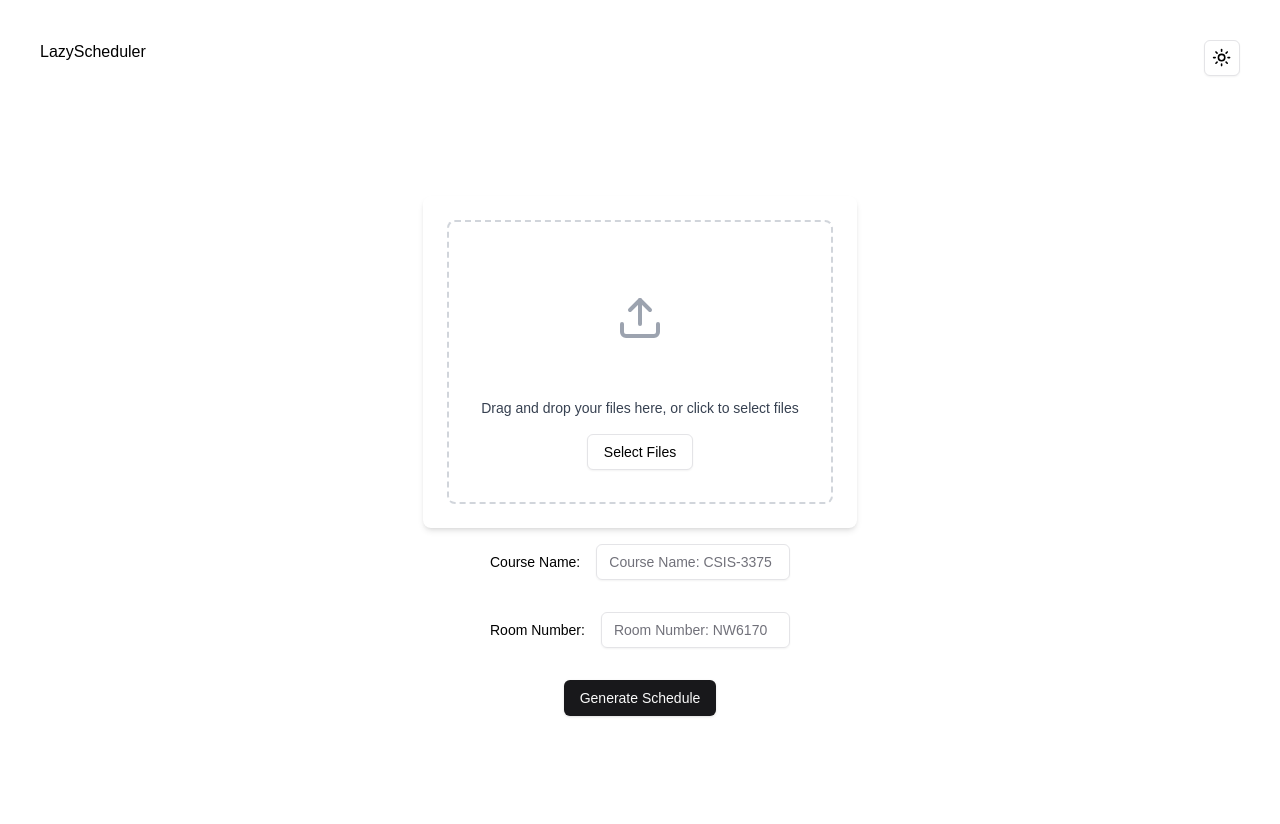
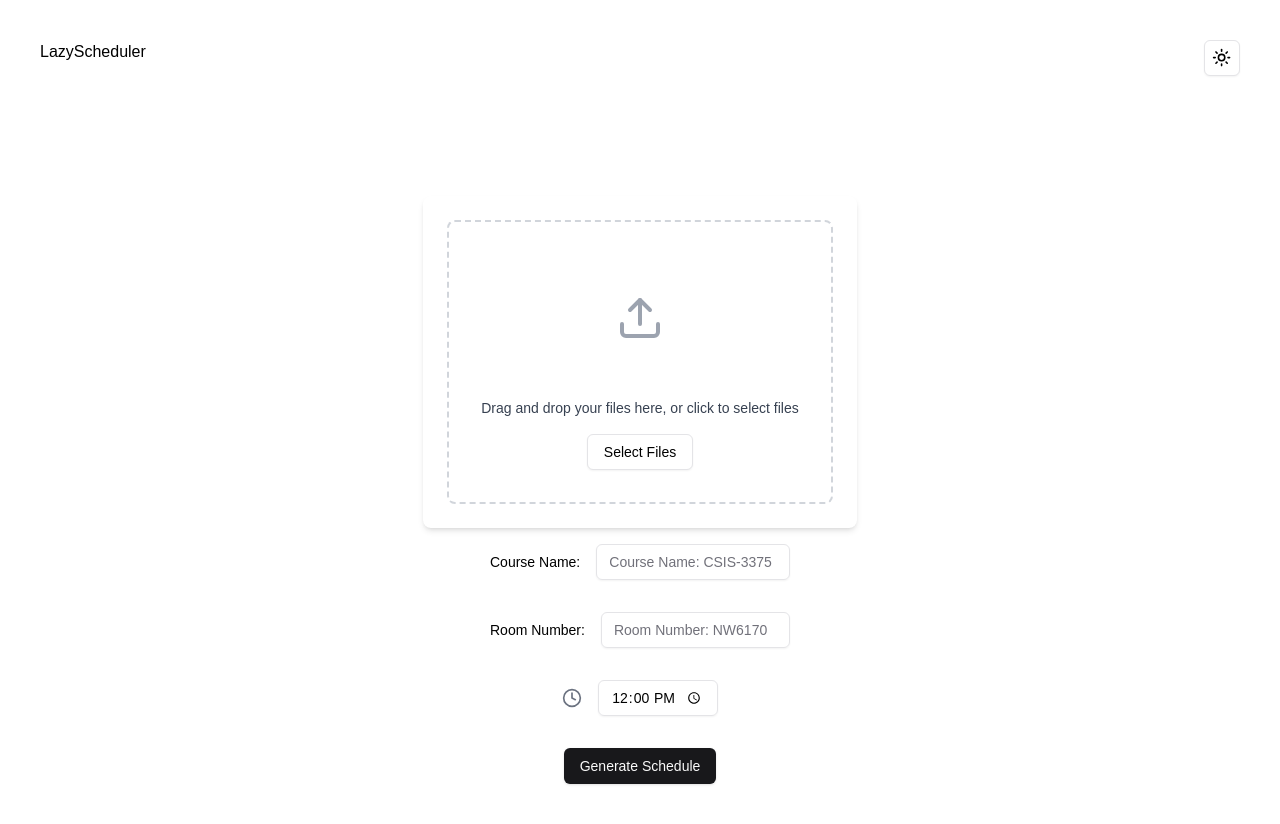
Before and after one commit to lhahut96/lazy-scheduler, a Next.js app in the folder fe/: page / in a window 1280 px wide. Shown: the top 824 px of the page. Before the commit the page ends 800 px from the top, so only its background shows below. Built offline with nearby package versions, Linux system fonts and the light colour scheme.

Commit message:
fixing with time picker

```diff
--- a/fe/app/page.tsx
+++ b/fe/app/page.tsx
@@ -9,6 +9,7 @@ export default function Home() {
   const [data, setData] = useState<generateScheduleData>({
     courseName: "",
     roomNumber: "",
+    time : "12:00",
     outlineFile: null,
   });
 
@@ -19,14 +20,14 @@ export default function Home() {
     setData({ ...data, outlineFile: file });
   };
 
-  const fieldUpdate = (values: { courseName: string; roomNumber: string }) => {
+  const fieldUpdate = (values: { courseName: string; roomNumber: string, time: string}) => {
     const newData = {
       courseName: values.courseName,
       roomNumber: values.roomNumber,
+      time: values.time,
       outlineFile: data.outlineFile,
     };
     setData(newData);
-    console.log(newData.outlineFile?.stream());
     handleGenerateSchedule(newData);
   };
 
--- /dev/null
+++ b/fe/components/TimePicker.tsx
@@ -0,0 +1,38 @@
+"use client";
+
+import { Input } from "@/components/ui/input";
+import { Label } from "@/components/ui/label";
+import { Clock } from "lucide-react";
+import { useEffect, useState } from "react";
+
+export default function TimePicker({
+  setTimeData,
+}: {
+  setTimeData: (time: string) => void;
+}) {
+  const [time, setTime] = useState("12:00");
+
+  useEffect(() => {
+    setTimeData(time);
+  }, [time, setTimeData]);
+
+  return (
+    <div className='w-fit space-y-4'>
+      <div className='flex items-center space-x-4'>
+        <Clock className='h-5 w-5 text-gray-500' />
+        <div className='flex-grow'>
+          <Label htmlFor='time' className='sr-only'>
+            Time
+          </Label>
+          <Input
+            id='time'
+            type='time'
+            value={time}
+            onChange={(e) => setTime(e.target.value)}
+            className='w-fit'
+          />
+        </div>
+      </div>
+    </div>
+  );
+}
--- a/fe/components/home/CourseName.tsx
+++ b/fe/components/home/CourseName.tsx
@@ -12,6 +12,8 @@ import {
   FormLabel,
 } from "@/components/ui/form";
 import { Input } from "@/components/ui/input";
+import { useState } from "react";
+import TimePicker from "../TimePicker";
 
 export default function CourseName({
   handleFieldUpdate,
@@ -19,8 +21,11 @@ export default function CourseName({
   handleFieldUpdate: (values: {
     courseName: string;
     roomNumber: string;
+    time: string;
   }) => void,
 }) {
+  const [time, setTime] = useState("12:00");
+
   const formSchema = z.object({
     courseName: z.string().min(2).max(50),
     roomNumber: z.string().min(2).max(50),
@@ -39,7 +44,7 @@ export default function CourseName({
   function onSubmit(values: z.infer<typeof formSchema>) {
     // Do something with the form values.
     // ✅ This will be type-safe and validated.
-    handleFieldUpdate(values);
+    handleFieldUpdate({...values, time});
   }
 
   return (
@@ -72,6 +77,8 @@ export default function CourseName({
             </FormItem>
           )}
         />
+          <TimePicker setTimeData={setTime} />
+
         <Button className='mx-auto' type='submit'>
           Generate Schedule
         </Button>
--- /dev/null
+++ b/fe/components/ui/popover.tsx
@@ -0,0 +1,33 @@
+"use client"
+
+import * as React from "react"
+import * as PopoverPrimitive from "@radix-ui/react-popover"
+
+import { cn } from "@/lib/utils"
+
+const Popover = PopoverPrimitive.Root
+
+const PopoverTrigger = PopoverPrimitive.Trigger
+
+const PopoverAnchor = PopoverPrimitive.Anchor
+
+const PopoverContent = React.forwardRef<
+  React.ElementRef<typeof PopoverPrimitive.Content>,
+  React.ComponentPropsWithoutRef<typeof PopoverPrimitive.Content>
+>(({ className, align = "center", sideOffset = 4, ...props }, ref) => (
+  <PopoverPrimitive.Portal>
+    <PopoverPrimitive.Content
+      ref={ref}
+      align={align}
+      sideOffset={sideOffset}
+      className={cn(
+        "z-50 w-72 rounded-md border bg-popover p-4 text-popover-foreground shadow-md outline-none data-[state=open]:animate-in data-[state=closed]:animate-out data-[state=closed]:fade-out-0 data-[state=open]:fade-in-0 data-[state=closed]:zoom-out-95 data-[state=open]:zoom-in-95 data-[side=bottom]:slide-in-from-top-2 data-[side=left]:slide-in-from-right-2 data-[side=right]:slide-in-from-left-2 data-[side=top]:slide-in-from-bottom-2",
+        className
+      )}
+      {...props}
+    />
+  </PopoverPrimitive.Portal>
+))
+PopoverContent.displayName = PopoverPrimitive.Content.displayName
+
+export { Popover, PopoverTrigger, PopoverContent, PopoverAnchor }
--- a/fe/lib/axios/fetchApi.ts
+++ b/fe/lib/axios/fetchApi.ts
@@ -3,6 +3,7 @@ import axiosInstance from "./instance";
 export type generateScheduleData = {
   courseName: string;
   roomNumber: string;
+  time: string;
   outlineFile: File | null;
 };
 
--- a/fe/package.json
+++ b/fe/package.json
@@ -13,6 +13,7 @@
     "@radix-ui/react-dropdown-menu": "^2.1.1",
     "@radix-ui/react-icons": "^1.3.0",
     "@radix-ui/react-label": "^2.1.0",
+    "@radix-ui/react-popover": "^1.1.1",
     "@radix-ui/react-slot": "^1.1.0",
     "axios": "^1.7.7",
     "class-variance-authority": "^0.7.0",
```
Also changed, not shown: 1 other file (tests, documents, lock files or other folders).
